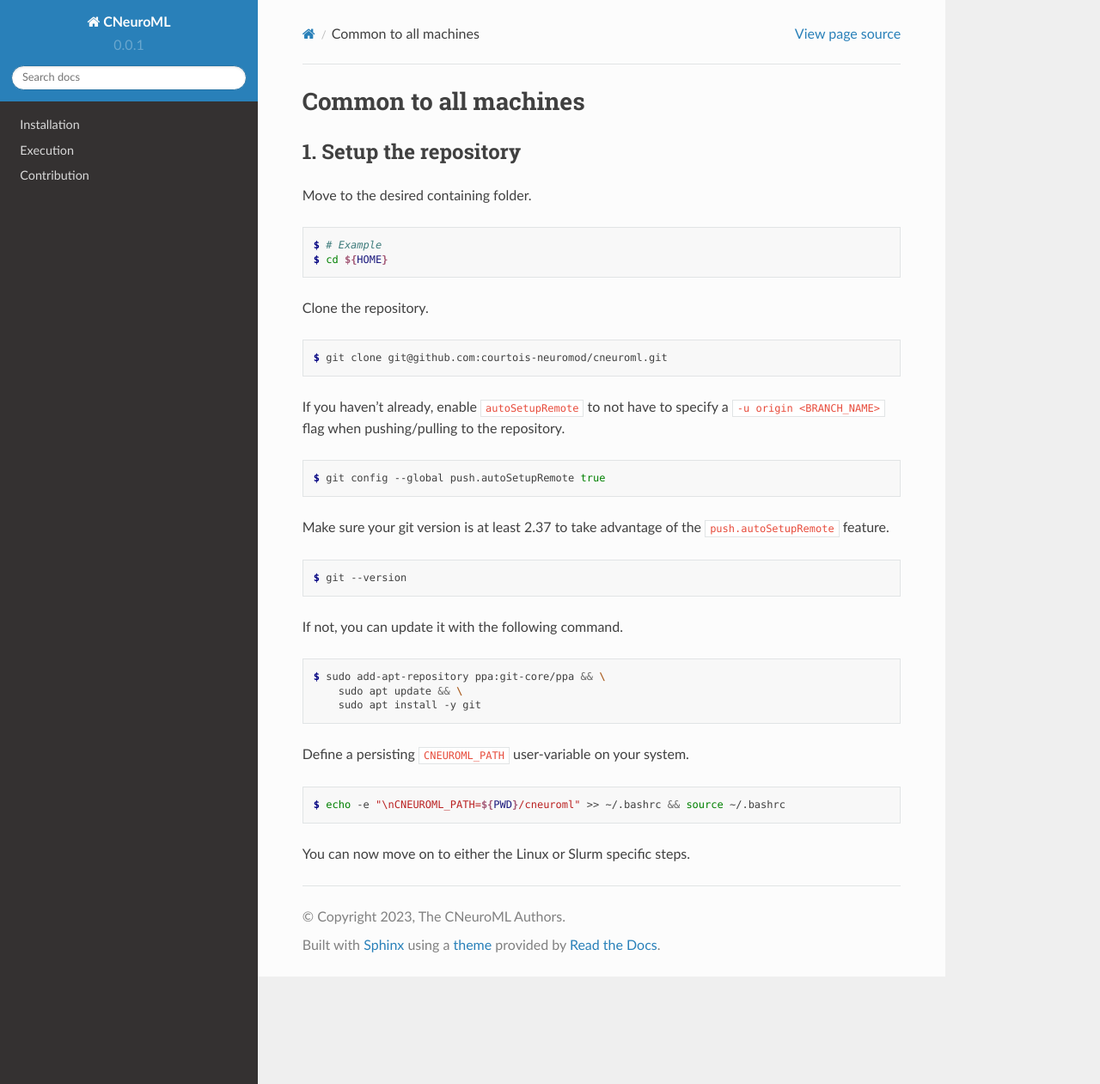
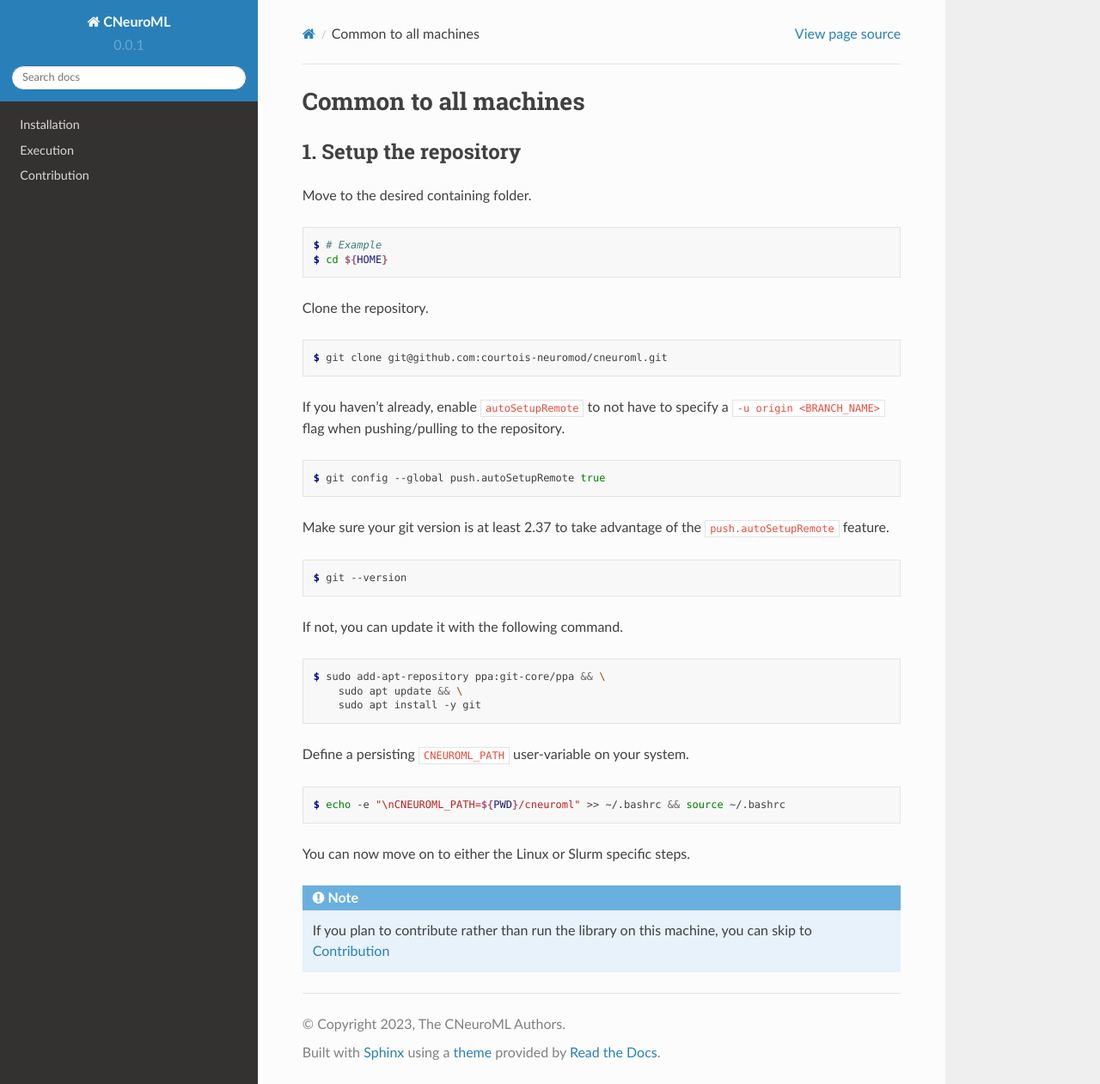
Before and after one commit to courtois-neuromod/cneuromax, a Sphinx documentation site: the page built from docs/Installation_Common_to_all_machines.rst, in a window 1280 px wide and 1261 px high. Shown: the whole window at 86% size. Built offline with Sphinx 7.4.7 and the Read the Docs theme 2.0.0, drawn with Linux system fonts in a browser that asks for light colours.

Commit message:
Doc update (#38)
Added info on not requiring installing everything for contributing.

---------

Co-authored-by: Isil Bilgin <bilginlab@gmail.com>

```diff
--- a/docs/Installation_Common_to_all_machines.rst
+++ b/docs/Installation_Common_to_all_machines.rst
@@ -46,3 +46,9 @@ Define a persisting ``CNEUROML_PATH`` user-variable on your system.
     $ echo -e "\nCNEUROML_PATH=${PWD}/cneuroml" >> ~/.bashrc && source ~/.bashrc
 
 You can now move on to either the Linux or Slurm specific steps.
+
+.. note::
+
+    If you plan to contribute rather than run the library on this machine,
+    you can skip to
+    `Contribution <https://courtois-neuromod.github.io/cneuroml/Contribution.html>`_
```
